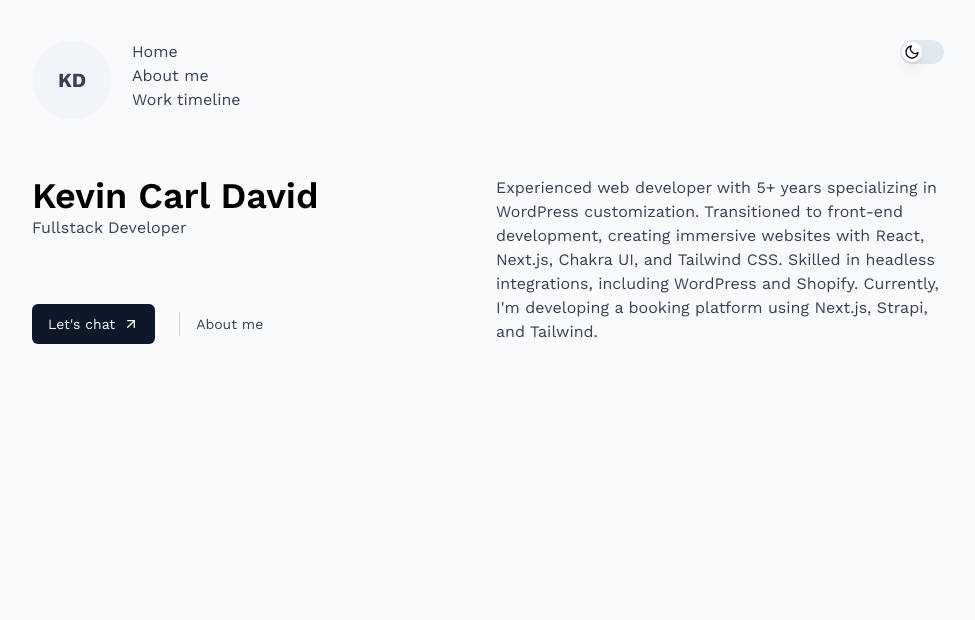
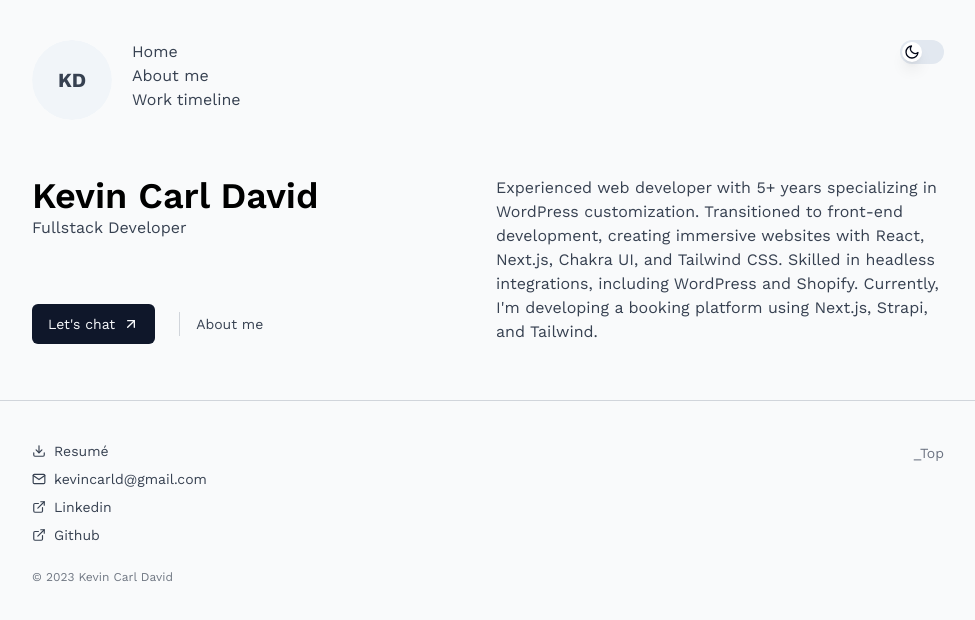
Before and after one commit to kevincarld/kcd-portfolio, a Next.js app: page / in a window 1280 px wide. Shown: the top 620 px of the page, without its empty margins (152-1127 px from the left). Built offline with nearby package versions, Linux system fonts and the light colour scheme.

Commit message:
Footer added

```diff
--- /dev/null
+++ b/src/app/(components)/footer/footer.tsx
@@ -0,0 +1,65 @@
+import { FiExternalLink, FiMail, FiDownload } from "react-icons/fi";
+import { Button } from "../ui/button";
+
+export default function Footer() {
+  return (
+    <footer className="border-t-[1px] border-gray-300 dark:border-gray-600">
+      <div className="container py-10">
+        <div className="flex justify-between">
+          <ul className="flex flex-col space-y-2">
+            <li>
+              <a
+                className="text-sm flex items-center"
+                href="https://docs.google.com/document/d/0BwGDG1n0D3WyMEpxby1iSkVkNVdTTmttbjFScjM2RGJVYVRV/edit?usp=sharing&ouid=112781189008170868665&resourcekey=0-gC9DzepejxMXGifjb5mWAw&rtpof=true&sd=true"
+                target="_blank"
+              >
+                <FiDownload className="inline-block mr-2 " />
+                Resumé
+              </a>
+            </li>
+            <li>
+              <a
+                className="text-sm flex items-center"
+                href="mailto:kevincarld@gmail.com"
+              >
+                <FiMail className="inline-block mr-2 " />
+                kevincarld@gmail.com
+              </a>
+            </li>
+            <li>
+              <a
+                className="text-sm flex items-center"
+                href="https://www.linkedin.com/in/kevincarldavid/"
+                target="_blank"
+              >
+                <FiExternalLink className="inline-block mr-2 " />
+                Linkedin
+              </a>
+            </li>
+            <li>
+              <a
+                className="text-sm flex items-center"
+                href="https://github.com/kevincarld"
+                target="_blank"
+              >
+                <FiExternalLink className="inline-block mr-2 " />
+                Github
+              </a>
+            </li>
+          </ul>
+
+          <a href="#top">
+            <Button
+              variant="ghost"
+              className="p-0 h-[1rem] min-h-0 leading-none text-sm text-gray-500 dark:text-gray-400"
+            >
+              _Top
+            </Button>
+          </a>
+        </div>
+
+        <p className="text-xs mt-6 opacity-70">&copy; 2023 Kevin Carl David</p>
+      </div>
+    </footer>
+  );
+}
--- a/src/app/(components)/header/header.tsx
+++ b/src/app/(components)/header/header.tsx
@@ -4,7 +4,7 @@ import Link from "next/link";
 
 export default function Header() {
   return (
-    <header className="container flex justify-between pt-6 md:pt-10">
+    <header id="top" className="container flex justify-between pt-6 md:pt-10">
       <div className="flex space-x-2 md:space-x-5">
         <Avatar>
           {/* <AvatarImage src="https://github.com/shadcn.png" /> */}
--- a/src/app/layout.tsx
+++ b/src/app/layout.tsx
@@ -4,6 +4,8 @@ import Header from "./(components)/header/header";
 import JotaiProvider from "@/lib/jotai-provider";
 import ThemeToggler from "@/lib/theme-toggler";
 import { Work_Sans } from "next/font/google";
+import Footer from "./(components)/footer/footer";
+
 const workSans = Work_Sans({
   subsets: ["latin"],
 });
@@ -24,6 +26,7 @@ export default function RootLayout({
         <body className={`${workSans.className} bg-gray-50 dark:bg-black`}>
           <Header />
           {children}
+          <Footer />
         </body>
       </ThemeToggler>
     </JotaiProvider>
--- a/src/styles/globals.css
+++ b/src/styles/globals.css
@@ -13,3 +13,7 @@
     @apply text-gray-700 dark:text-gray-300;
   }
 }
+
+html {
+  scroll-behavior: smooth;
+}
```
